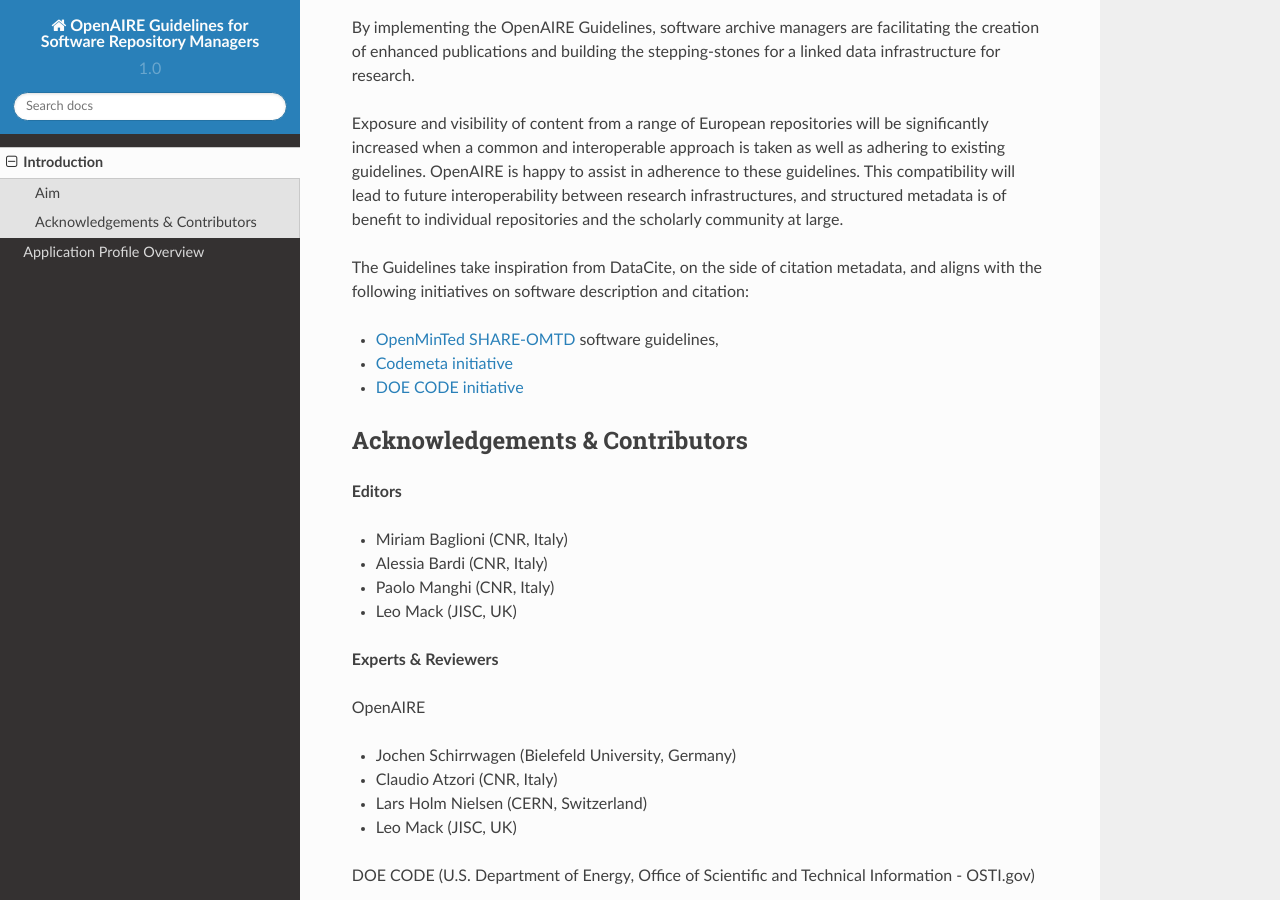
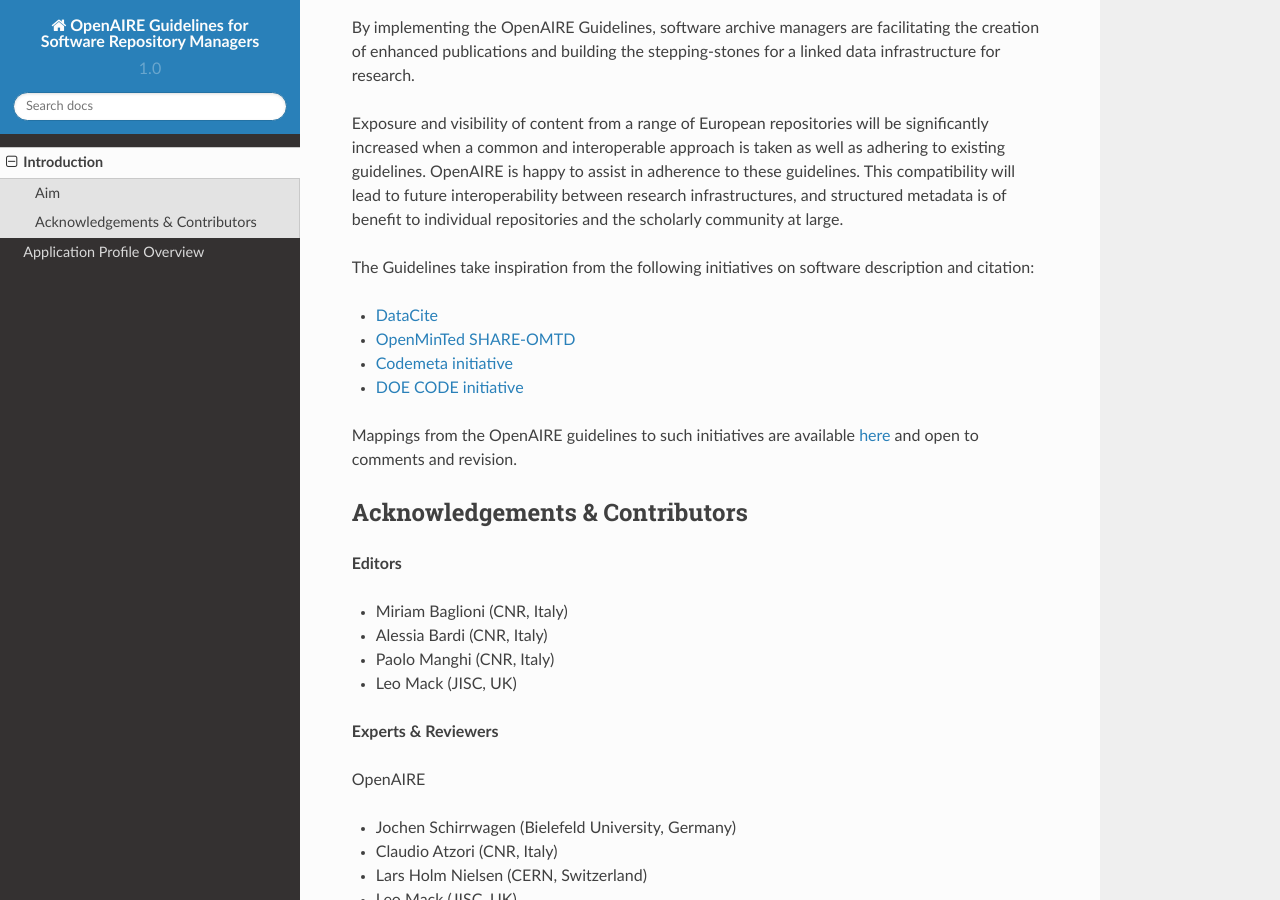
Before and after one commit to mirima2/software_guidelines, a Sphinx documentation site: the page built from docs/source/introduction.rst, in a window 1280 px wide and 900 px high, scrolled down 536 px. Built offline with Sphinx 7.4.7 and the Read the Docs theme 2.0.0, drawn with Linux system fonts in a browser that asks for light colours.

Commit message:
Update introduction.rst

```diff
--- a/docs/source/introduction.rst
+++ b/docs/source/introduction.rst
@@ -20,13 +20,14 @@
 
 Exposure and visibility of content from a range of European repositories will be significantly increased when a common and interoperable approach is taken as well as adhering to existing guidelines. OpenAIRE is happy to assist in adherence to these guidelines. This compatibility will lead to future interoperability between research infrastructures, and structured metadata is of benefit to individual repositories and the scholarly community at large.
 
+The Guidelines take inspiration from the following initiatives on software description and citation:
 
-
-The Guidelines take inspiration from DataCite, on the side of citation metadata, and aligns with the following initiatives on software description and citation:
-
-* `OpenMinTed SHARE-OMTD <https://guidelines.openminted.eu/guidelines_for_providers_of_sw_resources/recommended_schema_for_sw_resources.html>`_ software guidelines,
+* `DataCite <https://schema.datacite.org>`_
+* `OpenMinTed SHARE-OMTD <https://guidelines.openminted.eu/guidelines_for_providers_of_sw_resources/recommended_schema_for_sw_resources.html>`_
 * `Codemeta initiative <https://github.com/codemeta/codemeta/blob/master/crosswalk.csv>`_
 * `DOE CODE initiative <https://github.com/doecode/software-metadata>`_
+
+Mappings from the OpenAIRE guidelines to such initiatives are available `here <http://software-guidelines.readthedocs.io/en/latest/index.html>`_ and open to comments and revision.
 
 Acknowledgements & Contributors
 ^^^^^^^^^^^^^^^^^^^^^^^^^^^^^^^
```
